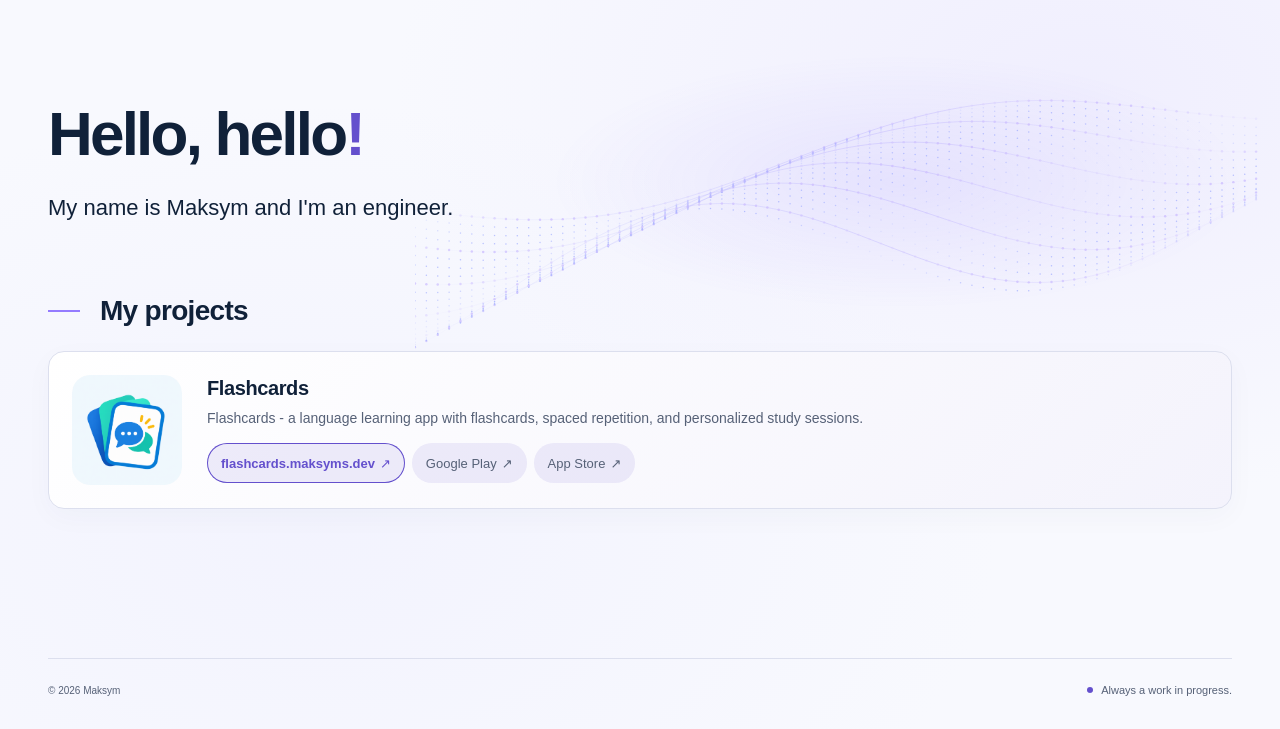
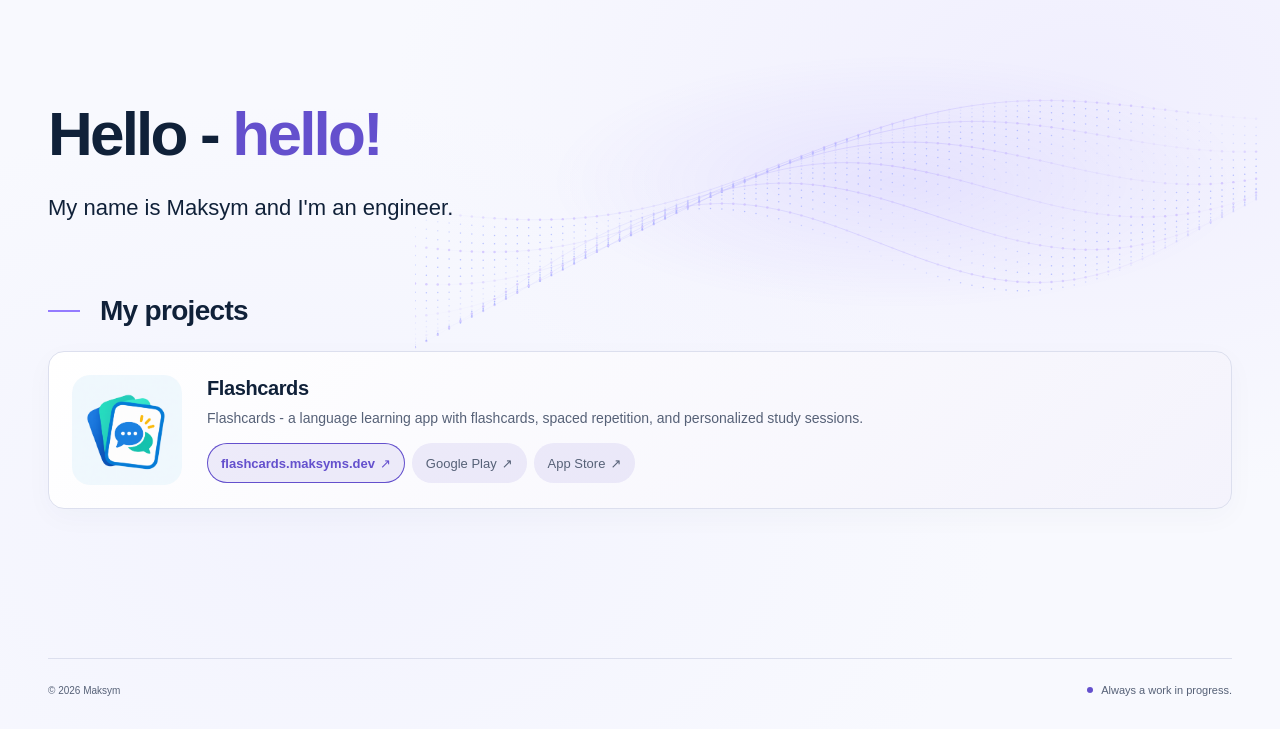
Before and after one commit to superedriver/maksyms.dev, an Astro site: page / in a window 1280 px wide. Shown: the part 71-800 px from the top of the page. Built offline with nearby package versions, Linux system fonts and the light colour scheme; Astro itself is replaced by a stand-in of ours.

Commit message:
Greetings style

```diff
--- a/src/components/Portfolio.astro
+++ b/src/components/Portfolio.astro
@@ -58,7 +58,7 @@ const storeLabels = { Android: 'Google Play', iOS: 'App Store' };
 </header>
 <main id="main">
 <div class="wave-container"><Wave /></div>
-<section class="hero" id="about" aria-labelledby="intro"><h1 id="intro">{lang === 'en' && <span class="en">Hello, hello<span class="accent">!</span></span>}{lang === 'es' && <span class="es">Hola, hola<span class="accent">!</span></span>}{lang === 'uk' && <span class="uk">Привіт-привіт<span class="accent">!</span></span>}</h1><div class="hero-bottom"><p class="intro-copy">{lang === 'en' && <span class="en">My name is Maksym and I'm an engineer.</span>}{lang === 'es' && <span class="es">Me llamo Maksym y soy ingeniero.</span>}{lang === 'uk' && <span class="uk">Мене звати Максим і я інженер.</span>}</p></div><span class="coordinate" aria-hidden="true">01 — HELLO, WORLD</span></section>
+<section class="hero" id="about" aria-labelledby="intro"><h1 id="intro">{lang === 'en' && <span class="en">Hello - <span class="accent">hello!</span></span>}{lang === 'es' && <span class="es">Hola - <span class="accent">hola!</span></span>}{lang === 'uk' && <span class="uk">Привіт - <span class="accent">привіт!</span></span>}</h1><div class="hero-bottom"><p class="intro-copy">{lang === 'en' && <span class="en">My name is Maksym and I'm an engineer.</span>}{lang === 'es' && <span class="es">Me llamo Maksym y soy ingeniero.</span>}{lang === 'uk' && <span class="uk">Мене звати Максим і я інженер.</span>}</p></div><span class="coordinate" aria-hidden="true">01 — HELLO, WORLD</span></section>
 <section class="section" id="projects" aria-labelledby="work-heading"><div class="section-heading"><div><h2 id="work-heading">{lang === 'en' && <span class="en">My projects</span>}{lang === 'es' && <span class="es">Mis proyectos</span>}{lang === 'uk' && <span class="uk">Мої проєкти</span>}</h2></div><span class="number" aria-hidden="true">02 /</span></div><div class="grid">
 {projects.map((p, i) => (
 <article class="card project-row">
```
